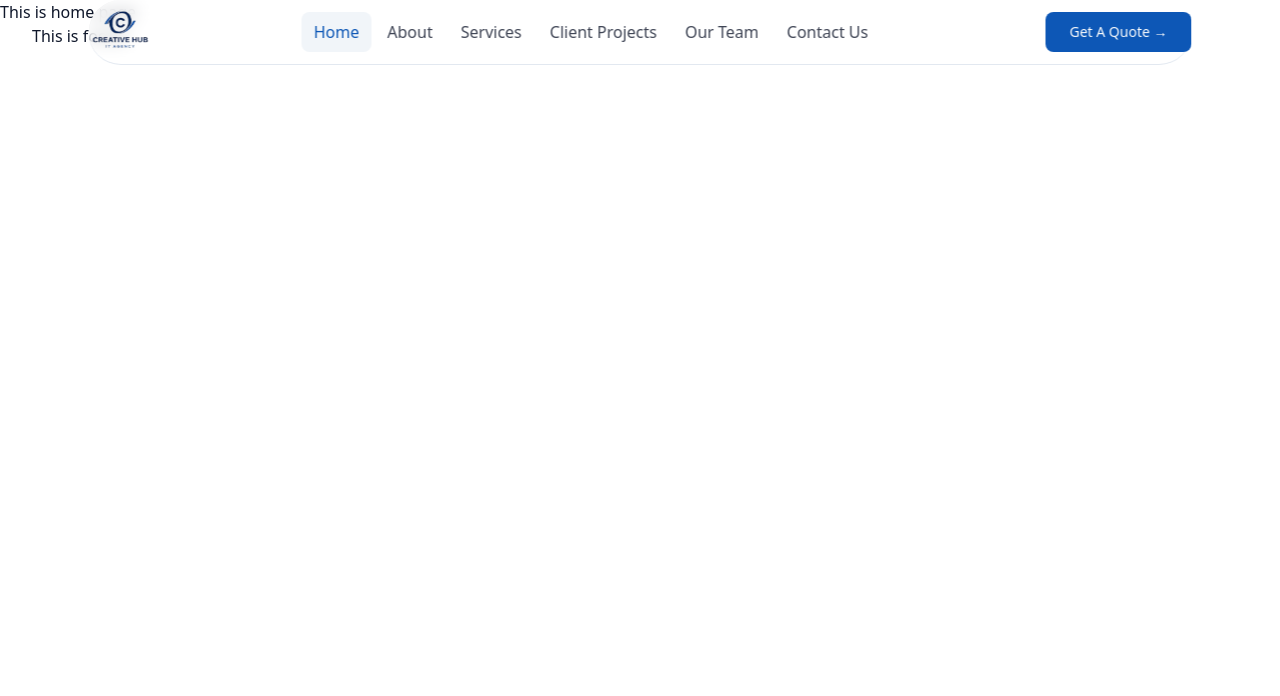
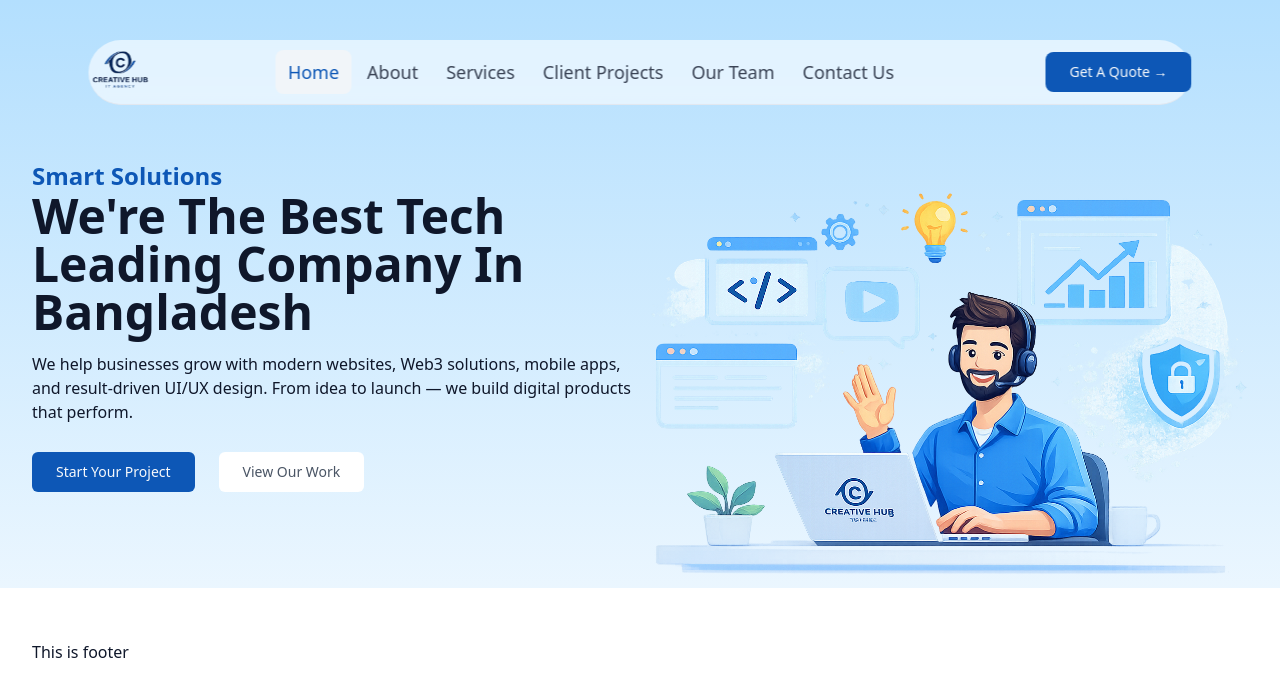
Before and after one commit to programmerrakibul/creative-hub-client, a Next.js app: page / in a window 1280 px wide. Shown: the top 696 px of the page. Built offline with nearby package versions, Linux system fonts and the light colour scheme.

Commit message:
banner added

```diff
--- a/src/app/globals.css
+++ b/src/app/globals.css
@@ -129,9 +129,9 @@
 }
 
 .nav_links {
-  @apply text-base font-medium text-foreground/80 hover:text-primary transition-colors py-2 px-3 rounded-md hover:bg-accent;
+  @apply text-lg md:text-sm lg:text-lg font-medium text-foreground/80 hover:text-primary transition-colors py-2 px-3 rounded-md hover:bg-accent;
 }
 
-.nav_links.active{
-  @apply text-primary bg-accent
+.nav_links.active {
+  @apply text-primary bg-accent;
 }
--- a/src/app/layout.jsx
+++ b/src/app/layout.jsx
@@ -23,14 +23,16 @@ const RootLayout = ({ children }) => {
   return (
     <html lang="en">
       <body
-        className={`${geistSans.variable} ${geistMono.variable} antialiased`}
+        className={`${geistSans.variable} ${geistMono.variable} antialiased text-sm md:text-base`}
       >
         <header>
-          <Container className="max-w-291.75 fixed left-[50%] -translate-x-[50%]">
+          <Container className="max-w-291.75 fixed top-10 left-[50%] -translate-x-[50%]">
             <Navbar />
           </Container>
         </header>
-        <main className="space-y-16 md:space-y-20">{children}</main>
+        <main className="space-y-16 md:space-y-20 min-h-[80dvh]">
+          {children}
+        </main>
         <Footer />
       </body>
     </html>
--- a/src/app/page.jsx
+++ b/src/app/page.jsx
@@ -1,9 +1,10 @@
+import HomePage from "@/components/pages/Home/HomePage";
 
 const page = () => {
   return (
-    <section>
-      This is home page
-    </section>
+    <>
+      <HomePage />
+    </>
   );
 };
 
--- /dev/null
+++ b/src/components/pages/Home/Banner.jsx
@@ -0,0 +1,50 @@
+"use client";
+
+import { Button } from "@/components/ui/button";
+import Container from "@/components/ui/Container";
+import Image from "next/image";
+
+const Banner = () => {
+  return (
+    <>
+      <section className="pt-16 bg-linear-to-b from-[#B3DFFE] to-[#C3E5FE57]">
+        <Container className="flex flex-col lg:flex-row items-end justify-between gap-4">
+          <div className="flex-1 space-y-4 py-20 md:py-24">
+            <span className="text-primary font-semibold text-lg lg:text-2xl">
+              Smart Solutions
+            </span>
+            <h1 className="font-bold text-3xl sm:text-4xl lg:text-5xl">
+              We&apos;re The Best Tech Leading Company In Bangladesh
+            </h1>
+            <p>
+              We help businesses grow with modern websites, Web3 solutions,
+              mobile apps, and result-driven UI/UX design. From idea to launch —
+              we build digital products that perform.
+            </p>
+            <div className="flex items-center flex-wrap gap-3 md:gap-6 mt-7">
+              <Button size="lg" className={"w-full sm:w-auto rounded-sm!"}>Start Your Project</Button>
+              <Button
+                size="lg"
+                variant="secondary"
+                className={"bg-white text-gray-600 w-full sm:w-auto rounded-sm!"}
+              >
+                View Our Work
+              </Button>
+            </div>
+          </div>
+          <div className="flex-1 h-full">
+            <Image
+              src={"/banner.png"}
+              alt="We're The Best Tech Leading Company In Bangladesh"
+              width={1196}
+              height={800}
+              className="w-full inline-block"
+            />
+          </div>
+        </Container>
+      </section>
+    </>
+  );
+};
+
+export default Banner;
--- /dev/null
+++ b/src/components/pages/Home/HomePage.jsx
@@ -0,0 +1,12 @@
+import Container from "@/components/ui/Container";
+import Banner from "./Banner";
+
+const HomePage = () => {
+  return (
+    <>
+      <Banner />
+    </>
+  );
+};
+
+export default HomePage;
--- a/src/components/shared/Navbar.jsx
+++ b/src/components/shared/Navbar.jsx
@@ -74,7 +74,7 @@ const Navbar = () => {
       {/* Mobile Navigation Sheet */}
       <Sheet open={isOpen} onOpenChange={setIsOpen}>
         <SheetContent side="right" className="w-75 sm:w-87.5">
-          <div className="flex flex-col h-full p-6">
+          <div className="flex flex-col h-full p-6 mt-7">
             <div className="flex-1 flex flex-col space-y-4">
               {navItems.map((item) => (
                 <NavLink
```
Also changed, not shown: public/banner.png (added).
